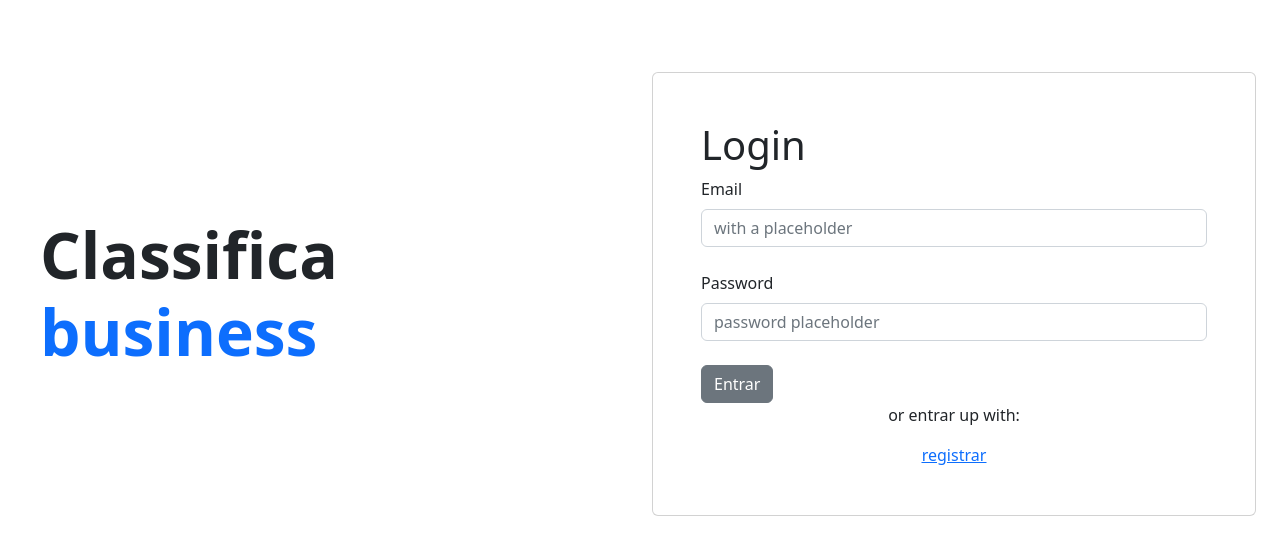
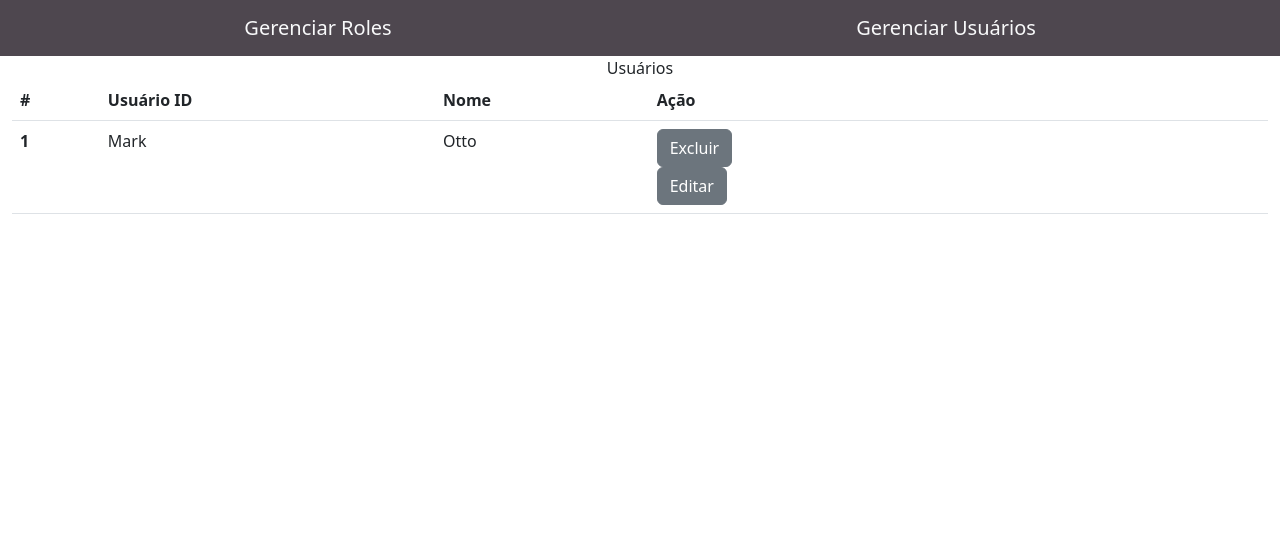
Before and after one commit to AdrielBegin/DesafioSpedy, a React (Create React App) app: page /gerenciausuarios in a window 1280 px wide. Before the commit this address led to /. Shown: the top 554 px of the page. Built offline with nearby package versions, Linux system fonts and the light colour scheme.

Commit message:
feat: corrigindo os nomes da pasta areas

```diff
--- a/src/pages/classificados/Classificados.tsx
+++ b/src/pages/classificados/Classificados.tsx
@@ -17,7 +17,7 @@ import { HiMagnifyingGlass } from "react-icons/hi2";
 import { Api } from "../../providers";
 import { AtualizarClassificados } from "../atualizarclassificados/AtualizarClassificados";
 import Swal from "sweetalert2";
-import { AreaAdmin } from "../login/areas/AreaAdmin";
+import { GerenciaUsuarios } from "../login/areas/GerenciaUsuarios";
 
 
 export const Classificado = () => {
@@ -97,7 +97,7 @@ export const Classificado = () => {
         <Col className="d-flex justify-content-center">
           <NavbarBrand className="Brand text-light">
 
-            <a href="/areaadmin">Area Admin</a>
+            <a href="/gerenciausuarios">Area Admin</a>
           </NavbarBrand>
         </Col>
         <Col className="d-flex justify-content-center">
@@ -182,7 +182,6 @@ export const Classificado = () => {
           </Col>
         </Row>
       </div>
-      {/* <Login/> */}
     </div>
   );
 };
--- a/src/pages/login/areas/AreaAdmin.tsx
+++ b/src/pages/login/areas/GerenciaUsuarios.tsx
@@ -10,7 +10,7 @@ import {
 
 
 
-export const AreaAdmin = () => {
+export const GerenciaUsuarios = () => {
     return (
         <div>
             <Navbar
@@ -32,7 +32,7 @@ export const AreaAdmin = () => {
             <Col className="d-flex justify-content-center">
                 Usuários
             </Col>
-            <Row>
+            <Row className="m-0">
                 <Col>
                     <Table>
                         <thead>
@@ -41,13 +41,13 @@ export const AreaAdmin = () => {
                                     #
                                 </th>
                                 <th>
-                                    First Name
+                                    Usuário ID
                                 </th>
                                 <th>
-                                    Last Name
+                                    Nome
                                 </th>
                                 <th>
-                                    Username
+                                    Ação
                                 </th>
                             </tr>
                         </thead>
@@ -63,35 +63,14 @@ export const AreaAdmin = () => {
                                     Otto
                                 </td>
                                 <td>
-                                    @mdo
-                                </td>
-                            </tr>
-                            <tr>
-                                <th scope="row">
-                                    2
-                                </th>
-                                <td>
-                                    Jacob
-                                </td>
-                                <td>
-                                    Thornton
-                                </td>
-                                <td>
-                                    @fat
-                                </td>
-                            </tr>
-                            <tr>
-                                <th scope="row">
-                                    3
-                                </th>
-                                <td>
-                                    Larry
-                                </td>
-                                <td>
-                                    the Bird
-                                </td>
-                                <td>
-                                    @twitter
+                                    <Row className="">
+                                        <div className=" ">
+                                            <Button>Excluir</Button>
+                                        </div>
+                                        <div className=" ">
+                                            <Button>Editar</Button>
+                                        </div>
+                                    </Row>
                                 </td>
                             </tr>
                         </tbody>
--- a/src/routes/routes.tsx
+++ b/src/routes/routes.tsx
@@ -8,7 +8,7 @@ import { Classificado } from "../pages/classificados/Classificados";
 import { NovoClassificados } from "../pages/novoclassificados/NovoClassificados";
 import { Login } from "../pages/login/Login";
 import { Cadastro } from "../pages/login/cadastro/Cadastro";
-import { AreaAdmin } from "../pages/login/areas/AreaAdmin";
+import { GerenciaUsuarios } from "../pages/login/areas/GerenciaUsuarios";
 
 export const Routes = () => {
   return (
@@ -18,7 +18,7 @@ export const Routes = () => {
         <Route path="/" element={<Login />} />
         <Route path="/cadastrar" element={<Cadastro />} />
         <Route path="/classificado" element={<Classificado />} />
-        <Route path="/areaadmin" element={<AreaAdmin />} />
+        <Route path="/gerenciausuarios" element={<GerenciaUsuarios />} />
       </Switch>
     </BrowserRouter>
   );
```
